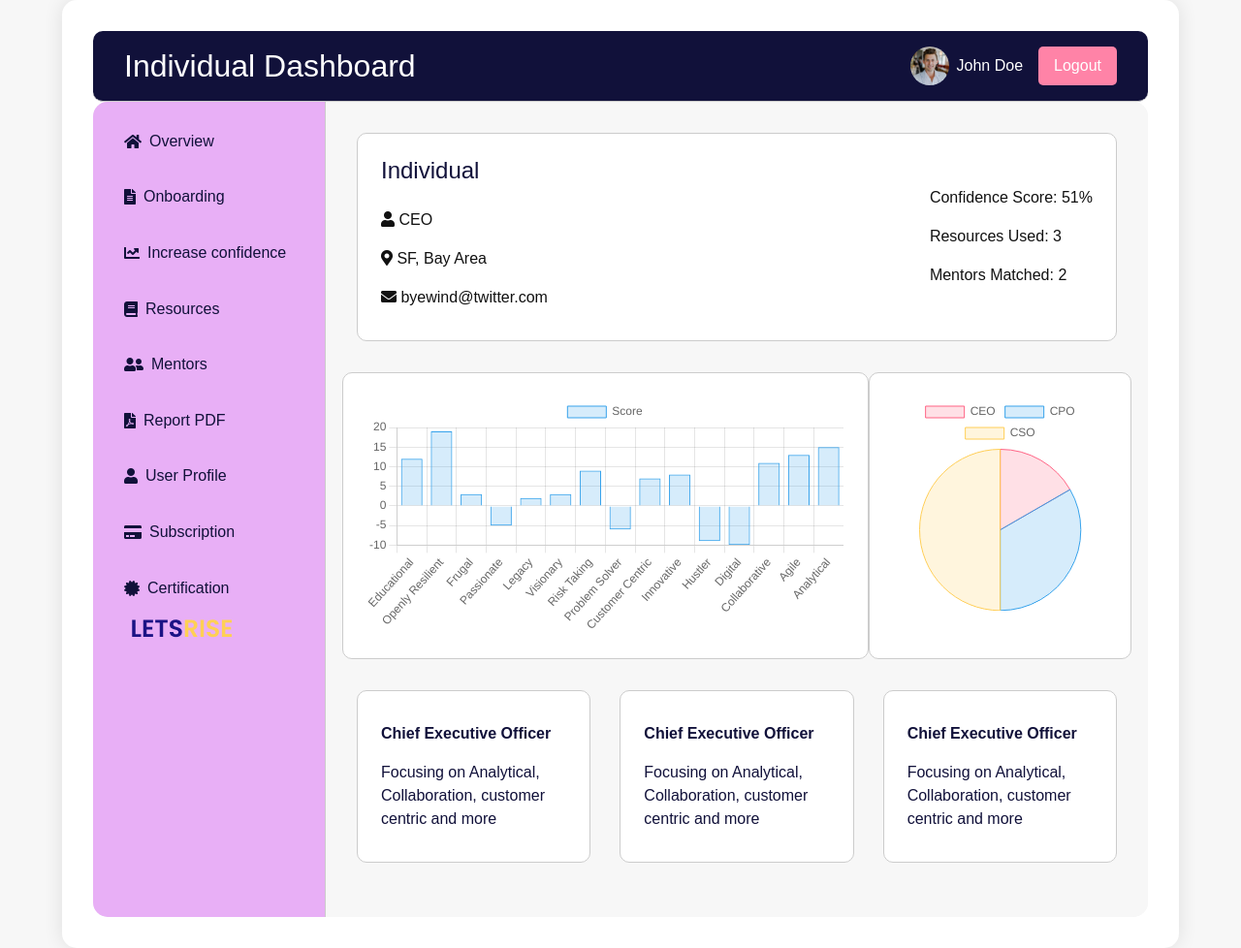
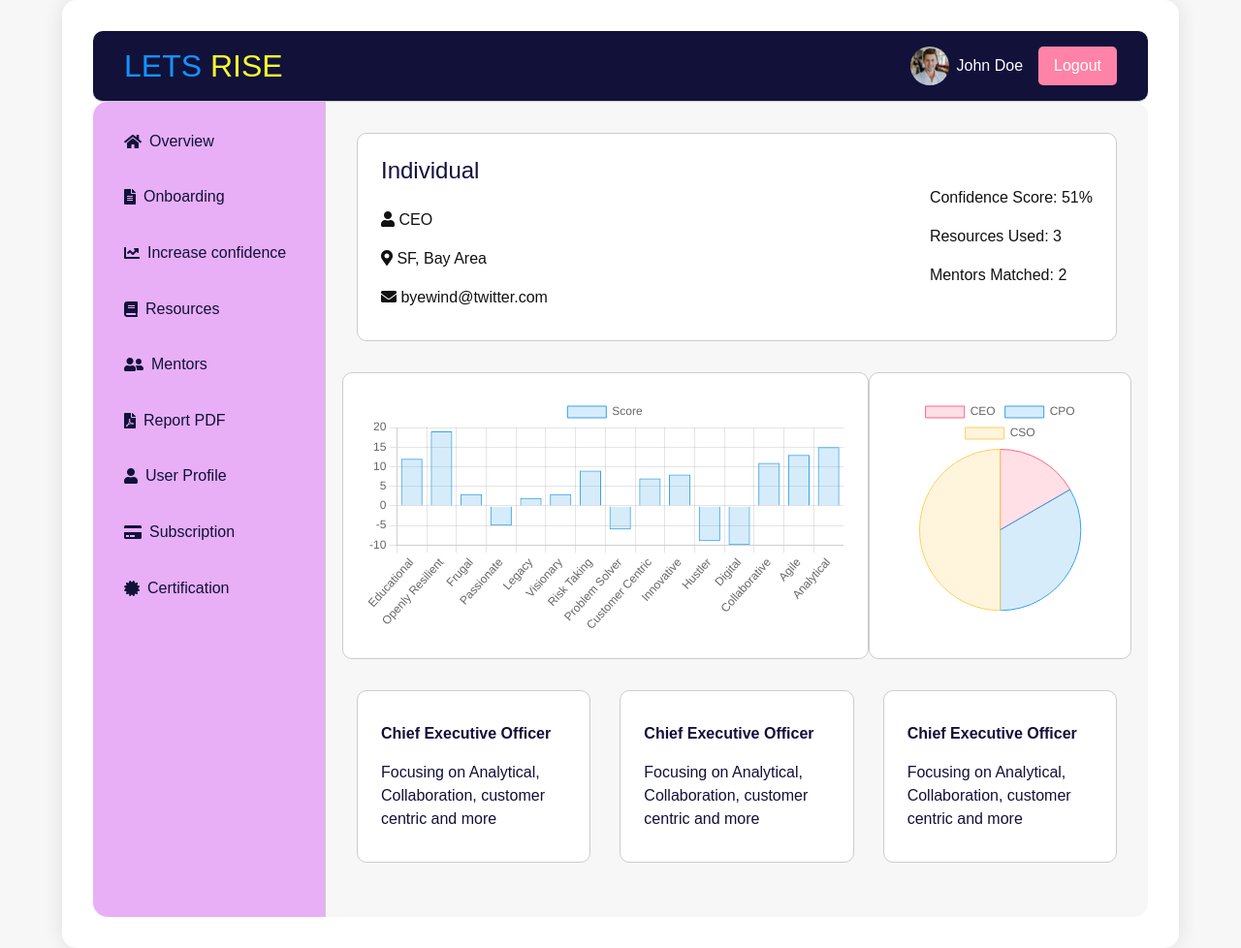
Before and after one commit to Mahlet333/Assessment-Web-App, a Flask app: page /results in a window 1280 px wide. Shown: the whole page at 97% size. Run offline with Flask 3, Linux system fonts and the light colour scheme; the visitor is signed in with stand-in values (Sample User, id 1); some libraries are stand-ins or nearby versions.

Commit message:
Changes to the logo

```diff
--- a/templates/results.html
+++ b/templates/results.html
@@ -12,7 +12,10 @@
 <body>
     <div class="dashboard-container">
         <div class="header">
-            <h1>Individual Dashboard</h1>
+            <h1>
+                <span style="color: rgb(18, 148, 255);">LETS</span>
+                <span style="color: rgb(249, 249, 50);">RISE</span>
+            </h1>
             <div class="user-info">
                 <img src="static/assests/user.jpg" alt="User Avatar">
                 <span>John Doe</span>
@@ -30,9 +33,6 @@
                 <a href="#"><i class="fas fa-user"></i>User Profile</a>
                 <a href="#"><i class="fas fa-credit-card"></i>Subscription</a>
                 <a href="#"><i class="fas fa-certificate"></i>Certification</a>
-                <div class="sidebar-logo">
-                    <img src="static/assests/Logo.png" alt="Company Logo">
-                </div>
             </div>
             <div class="main-content">
                 <div class="overview-card">
```
Also changed, not shown: templates/dashboard.html (+4 -4 lines).
